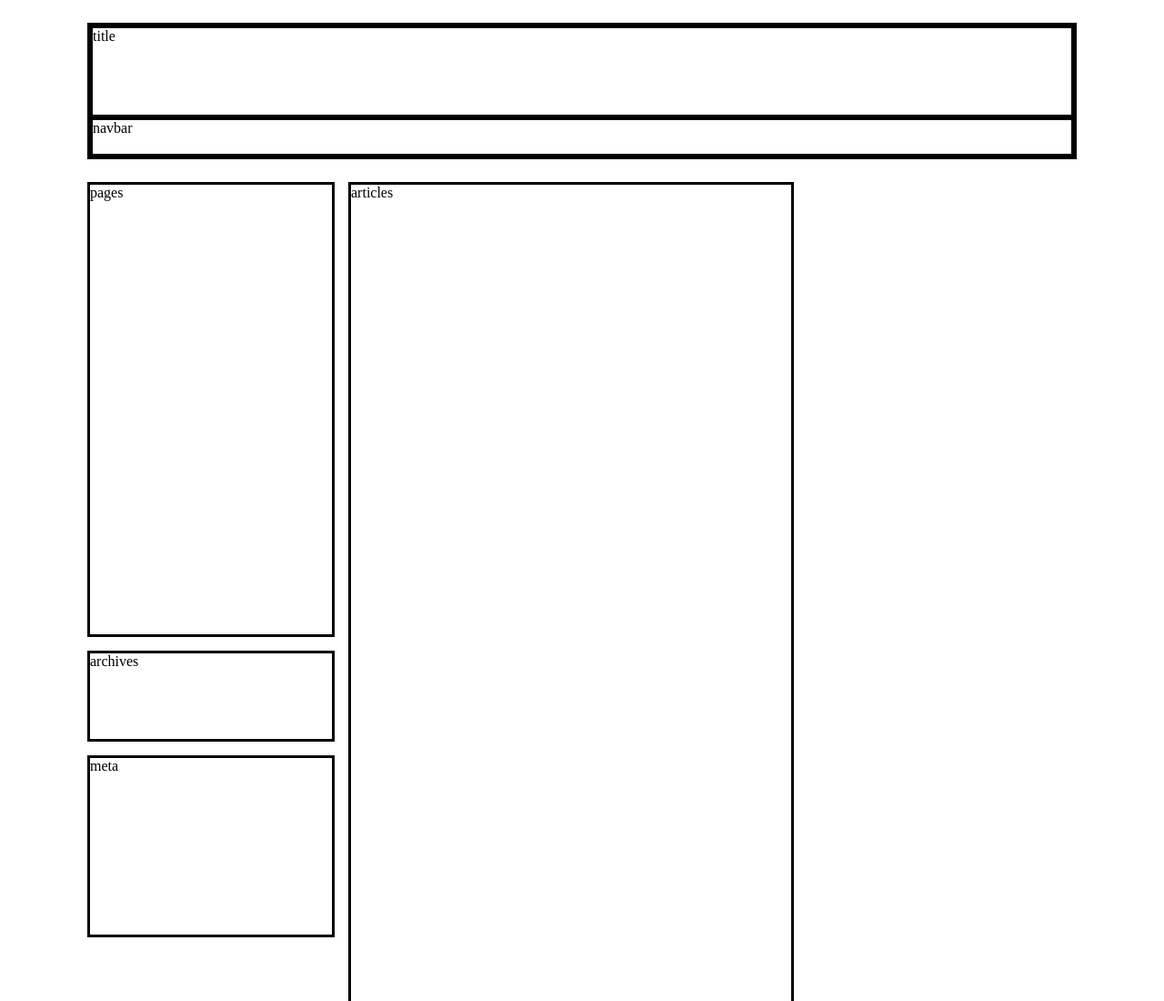
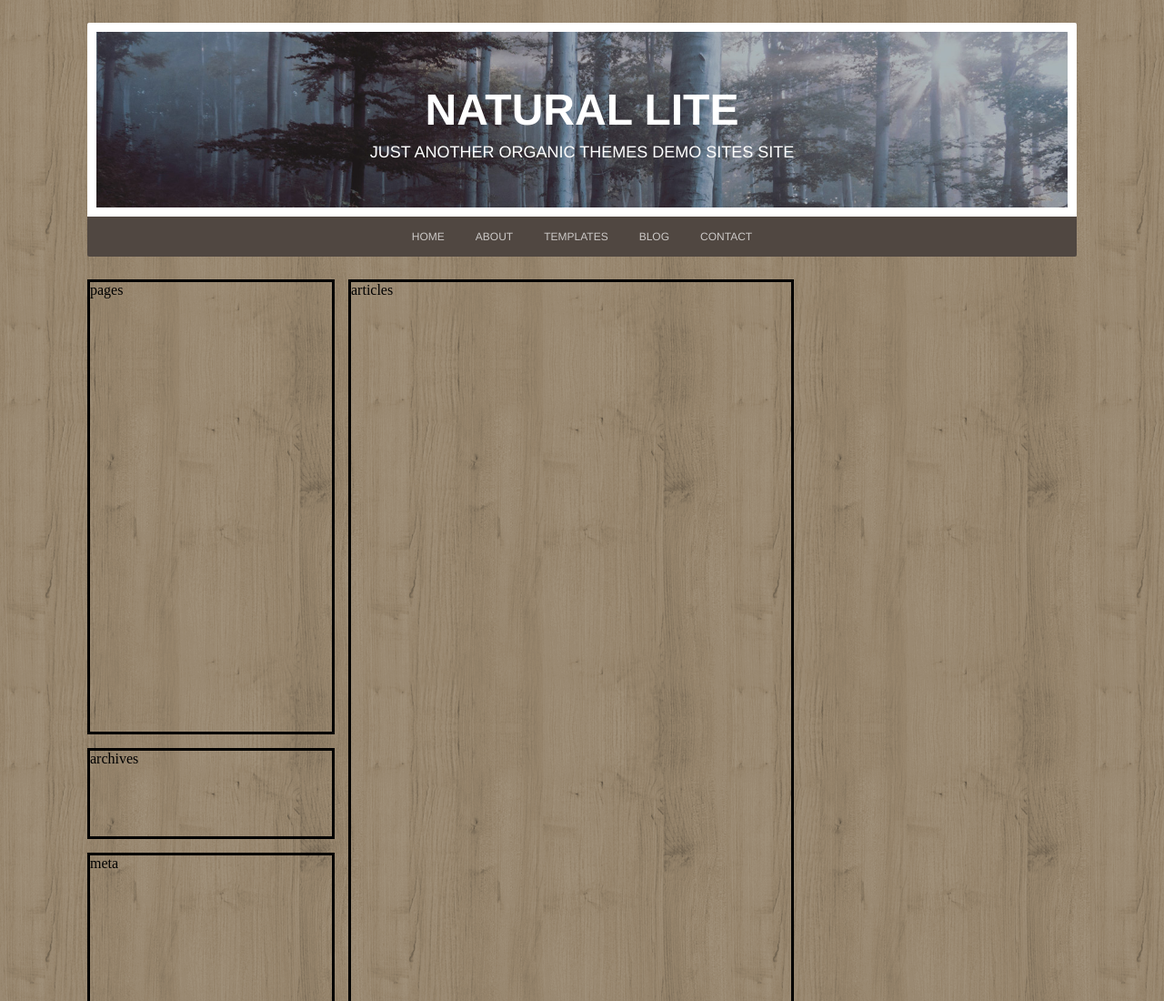
Before and after one commit to AleCinquetti/-htmlcss-wp, a plain HTML site: page index.html in a window 1280 px wide. Shown: the top 1100 px of the page at 91% size. Drawn offline with Linux system fonts and the light colour scheme.

Commit message:
style header

```diff
--- a/index.html
+++ b/index.html
@@ -10,8 +10,19 @@
 
 <!-- Header: titolo + navbar -->
       <header>
-        <div class="title">title</div>
-        <nav class="navbar">navbar</nav>
+        <div class="title">
+          <h1>NATURAL LITE</h1>
+          <h2>JUST ANOTHER ORGANIC THEMES DEMO SITES SITE</h2>
+        </div>
+        <nav class="navbar">
+          <ul>
+            <li><a href="#">HOME</a></li>
+            <li><a href="#">ABOUT</a></li>
+            <li><a href="#">TEMPLATES</a></li>
+            <li><a href="#">BLOG</a></li>
+            <li><a href="#">CONTACT</a></li>
+          </ul>
+        </nav>
       </header>
 
 <!-- main diviso in 2 aside e una sezione centrale -->
--- a/style.css
+++ b/style.css
@@ -4,6 +4,10 @@
   margin: auto;
   padding: 0;
   box-sizing: border-box;
+}
+
+body {
+  background-image: url(img/background.png);
 }
 
 .container {
@@ -13,19 +17,56 @@
 /* Header: titolo & navbar */
 
 header {
-  height: 150px;
   margin-top: 25px;
-  border: 3px solid black;
 }
 
 .title {
   height: 70%;
-  border: 3px solid black;
+  border: 10px solid white;
+  border-top-left-radius: 2px;
+  border-top-right-radius: 2px;
+  font-family: 'Montserrat', 'Helvetica Neue', Arial, sans-serif;
+  color: white;
+  text-align: center;
+  padding: 50px;
+  background-image: url(img/header.jpg);
+  background-size: cover;
+}
+
+.title h1 {
+  font-weight: 900;
+  font-size: 48px;
+  line-height: 1.5;
+}
+
+.title h2 {
+  font-size: 18px;
+  font-weight: 200;
 }
 
 .navbar {
   height: 30%;
-  border: 3px solid black;
+  text-align: center;
+  background-color: #504741;
+  border-bottom-left-radius: 2px;
+  border-bottom-right-radius: 2px;
+}
+
+.navbar ul li {
+  display: inline-block;
+  text-align: center;
+}
+
+li {
+  padding: 15px;
+  font-size: 12px;
+  font-family: 'Montserrat', 'Helvetica Neue', Arial, sans-serif;
+  text-decoration: none;
+}
+
+a {
+  text-decoration: none;
+  color: rgba(255, 255, 255, 0.7);
 }
 
 /* main con sezione centrare e i 2 aside */
```
